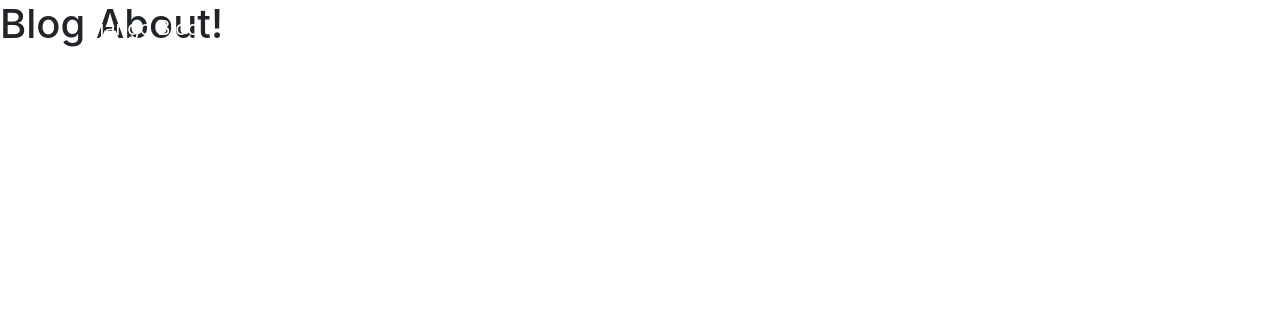
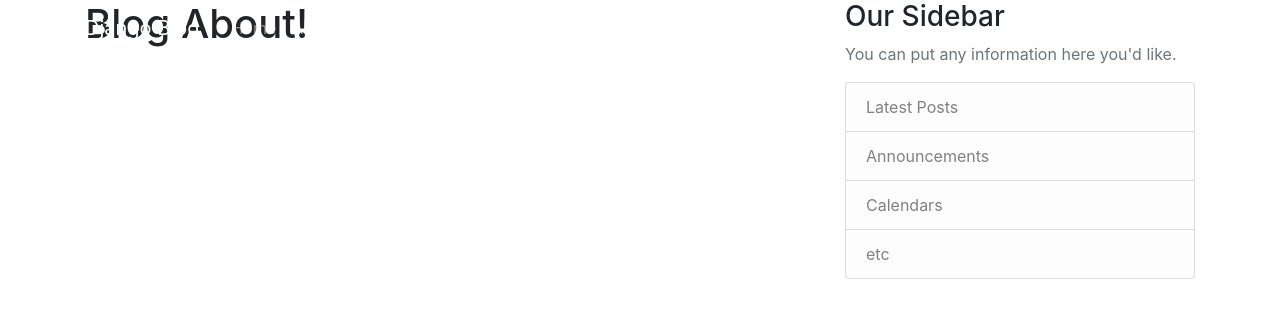
Before and after one commit to manishSbisht/Django-Blog, a Django app: page /about/ in a window 1280 px wide. Shown: the top 318 px of the page. Run offline with Django 3.2, Linux system fonts and the light colour scheme; some libraries are stand-ins or nearby versions.

Commit message:
add sidebar and styling to main content
column width of 8 for main content and column width of 4 for sidebar

```diff
--- a/blog/templates/blog/base.html
+++ b/blog/templates/blog/base.html
@@ -39,10 +39,29 @@
             </div>
         </nav>
     </header>
+    <!-- end of navbar  -->
 
-    {%block content%}
-
-    {%endblock content%}
+    <main role="main" class="container">
+        <div class="row">
+            <div class="col-md-8">
+                {% block content %}{% endblock %}
+            </div>
+            <div class="col-md-4">
+                <div class="content-section">
+                    <h3>Our Sidebar</h3>
+                    <p class='text-muted'>You can put any information here you'd like.
+                        <ul class="list-group">
+                            <li class="list-group-item list-group-item-light">Latest Posts</li>
+                            <li class="list-group-item list-group-item-light">Announcements</li>
+                            <li class="list-group-item list-group-item-light">Calendars</li>
+                            <li class="list-group-item list-group-item-light">etc</li>
+                        </ul>
+                    </p>
+                </div>
+            </div>
+        </div>
+    </main>
+    <!-- end of main content and sidebar -->
 
     <!-- Optional JavaScript -->
     <!-- jQuery first, then Popper.js, then Bootstrap JS -->
```
